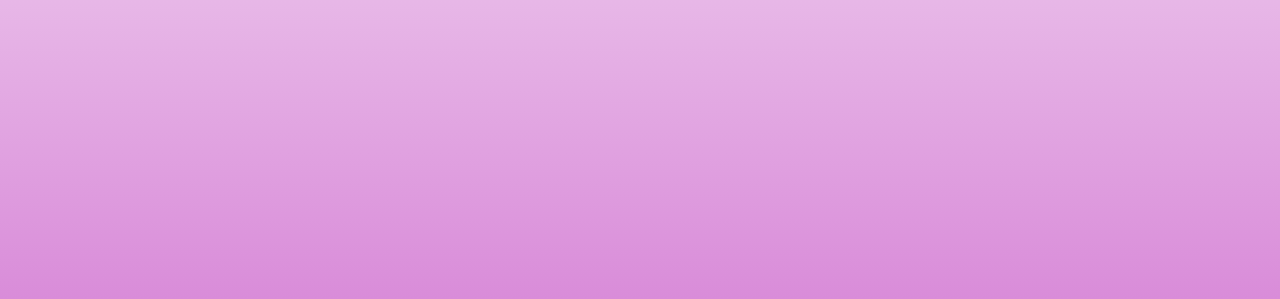
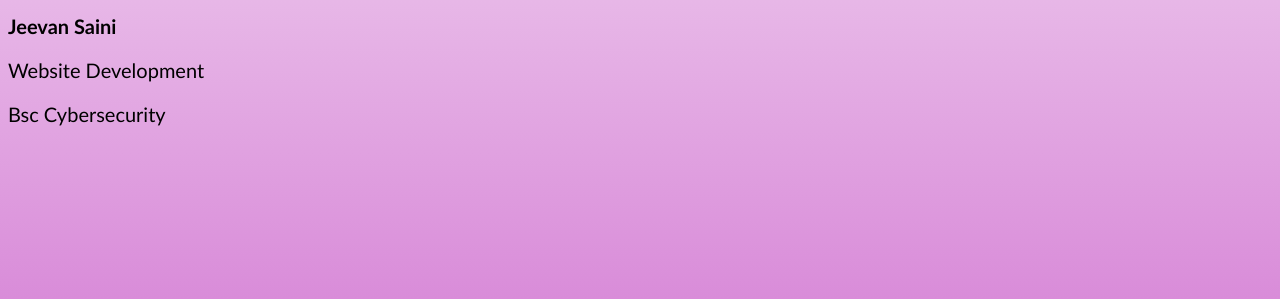
Before and after one commit to Team-19-group-project/website, a PHP site: page /about.php in a window 1280 px wide. Shown: the part 501-800 px from the top of the page. Run offline with PHP 8.4, Linux system fonts and the light colour scheme.

Commit message:
Add files via upload

```diff
--- a/about.php
+++ b/about.php
@@ -20,18 +20,18 @@
 		</div>
 		<h1 class="aston_Title" align="center"> About Us</h1>
 
-
-
-
-
-
-
-
-
-
-
-
-
-
+		<!--Card template used from w3schools.com-->
+		<div class="flip-card">
+			<div class="flip-card-inner">
+				<div class="flip-card-front">
+					<img src="anonymous.png" alt="Image of Jeevan Saini" style="width:250px;height:250px;">
+				</div>
+				<div class="flip-card-back">
+					<h1>Jeevan Saini</h1>
+					<p>Website Development</p>
+					<p>Bsc Cybersecurity</p>
+				</div>
+			</div>
+		</div>
     </body>
 </html>
```
